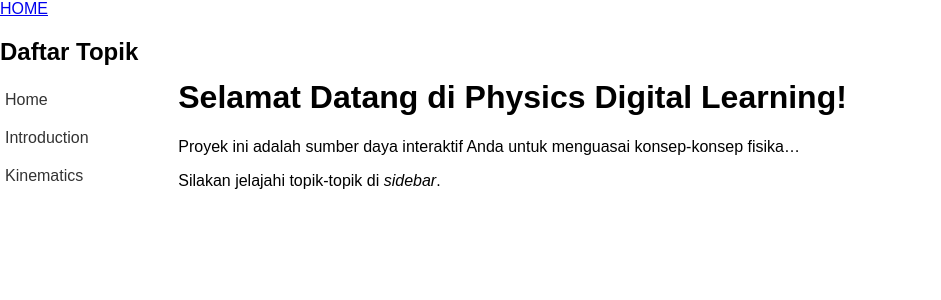
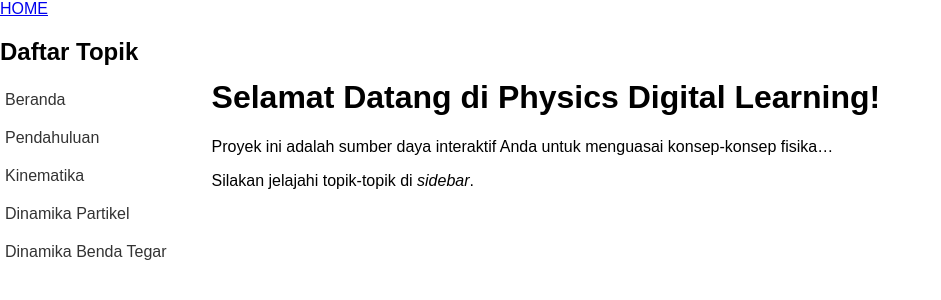
Before and after one commit to alasyariyphysics/physicsdigle, a Jekyll site: the page built from index.md, in a window 1280 px wide. Shown: the top 300 px of the page, without its empty margins (0-941 px from the left). Built offline with Jekyll 4.4.1, drawn with Linux system fonts in a browser that asks for light colours; nearby versions of some CDN libraries.

Commit message:
Update sidebar.html
extended until momentum, next energy

```diff
--- a/_includes/sidebar.html
+++ b/_includes/sidebar.html
@@ -2,22 +2,58 @@
   <h2>Daftar Topik</h2>
   <nav>
     <ul>
-      <li><a href="{{ site.baseurl }}/">Home</a></li>
+      <li><a href="{{ site.baseurl }}/">Beranda</a></li>
 
       <li>
-        <a href="#" class="collapsible">Introduction</a>
+        <a href="#" class="collapsible">Pendahuluan</a>
         <ul class="sub-menu">
-          <li><a href="{{ site.baseurl }}/topics/units.html">Units & Quantity</a></li>
+          <li><a href="{{ site.baseurl }}/topics/.html">Sejarah Fisika</a></li>
+          <li><a href="{{ site.baseurl }}/topics/units.html">Besaran dan Satuan</a></li>
         </ul>
       </li>
 
       <li>
-        <a href="#" class="collapsible">Kinematics</a>
+        <a href="#" class="collapsible">Kinematika</a>
         <ul class="sub-menu">
-          <li><a href="{{ site.baseurl }}/topics/simulasi-glb.html">Gerak Lurus (GLB)</a></li>
+          <li><a href="{{ site.baseurl }}/topics/simulasi-glb.html">Gerak Lurus Beraturan (GLB)</a></li>
+          <li><a href="{{ site.baseurl }}/topics/simulasi-glbb.html">Gerak Lurus Berubah Beraturan (GLBB)</a></li>
+          <li><a href="{{ site.baseurl }}/topics/simulasi-gjb.html">Gerak Lurus Jatuh (GLJ)</a></li>
+          <li><a href="{{ site.baseurl }}/topics/simulasi-g2d.html">Gerak Lurus 2 Dimensi </a></li>
+          <li><a href="{{ site.baseurl }}/topics/simulasi-gpar.html">Gerak Parabola</a></li>
+          <li><a href="{{ site.baseurl }}/topics/simulasi-gmel.html">Gerak Melingkar Beraturan</a></li>
         </ul>
       </li>
 
+      <li>
+        <a href="#" class="collapsible">Dinamika Partikel</a>
+        <ul class="sub-menu">
+          <li><a href="{{ site.baseurl }}/topics/hukum-newton.html">Hukum Newton</a></li>
+          <li><a href="{{ site.baseurl }}/topics/resultan-gaya.html">Resultan Gaya</a></li>
+          <li><a href="{{ site.baseurl }}/topics/gaya-gerak.html">Gaya dan Gerak</a></li>
+          <li><a href="{{ site.baseurl }}/topics/gaya-normal.html">Gaya Normal</a></li>
+          <li><a href="{{ site.baseurl }}/topics/gaya-tali.html">Gaya Tegang Tali</a></li>
+          <li><a href="{{ site.baseurl }}/topics/gaya-gesek.html">Gaya Gesek</a></li>
+          <li><a href="{{ site.baseurl }}/topics/gaya-pegas.html">Gaya Pegas</a></li>
+          <li><a href="{{ site.baseurl }}/topics/gaya-miring.html">Gaya di Bidang Miring</a></li>
+          <li><a href="{{ site.baseurl }}/topics/gaya-katrol.html">Gaya pada Katrol Licin</a></li>
+          <li><a href="{{ site.baseurl }}/topics/momentum-linear.html">Momentum Linear</a></li>
+        </ul>
+      </li>
+
+      <li>
+        <a href="#" class="collapsible">Dinamika Benda Tegar</a>
+        <ul class="sub-menu">
+          <li><a href="{{ site.baseurl }}/topics/deformasi.html">Deformasi</a></li>
+          <li><a href="{{ site.baseurl }}/topics/benda-tegarhtml">Benda Tegar</a></li>
+          <li><a href="{{ site.baseurl }}/topics/pusat-massa.html">Pusat Massa</a></li>
+          <li><a href="{{ site.baseurl }}/topics/momen-inersia.html">Momen Inersia</a></li>
+          <li><a href="{{ site.baseurl }}/topics/torka.html">Torka dan Resultannya</a></li>
+          <li><a href="{{ site.baseurl }}/topics/hukum-newton-tegar.html">Hukum Newton pada Benda Tegar</a></li>
+          <li><a href="{{ site.baseurl }}/topics/kesetimbangan.html">Kesetimbangan</a></li>
+          <li><a href="{{ site.baseurl }}/topics/momentum-angular.html">Momentum Angular</a></li>
+          <li><a href="{{ site.baseurl }}/topics/kekekalan-momentum-angular.html">Kekekalan Moementum Angular</a></li>
+        </ul>
+      </li>
     </ul>
   </nav>
 </aside>
```
